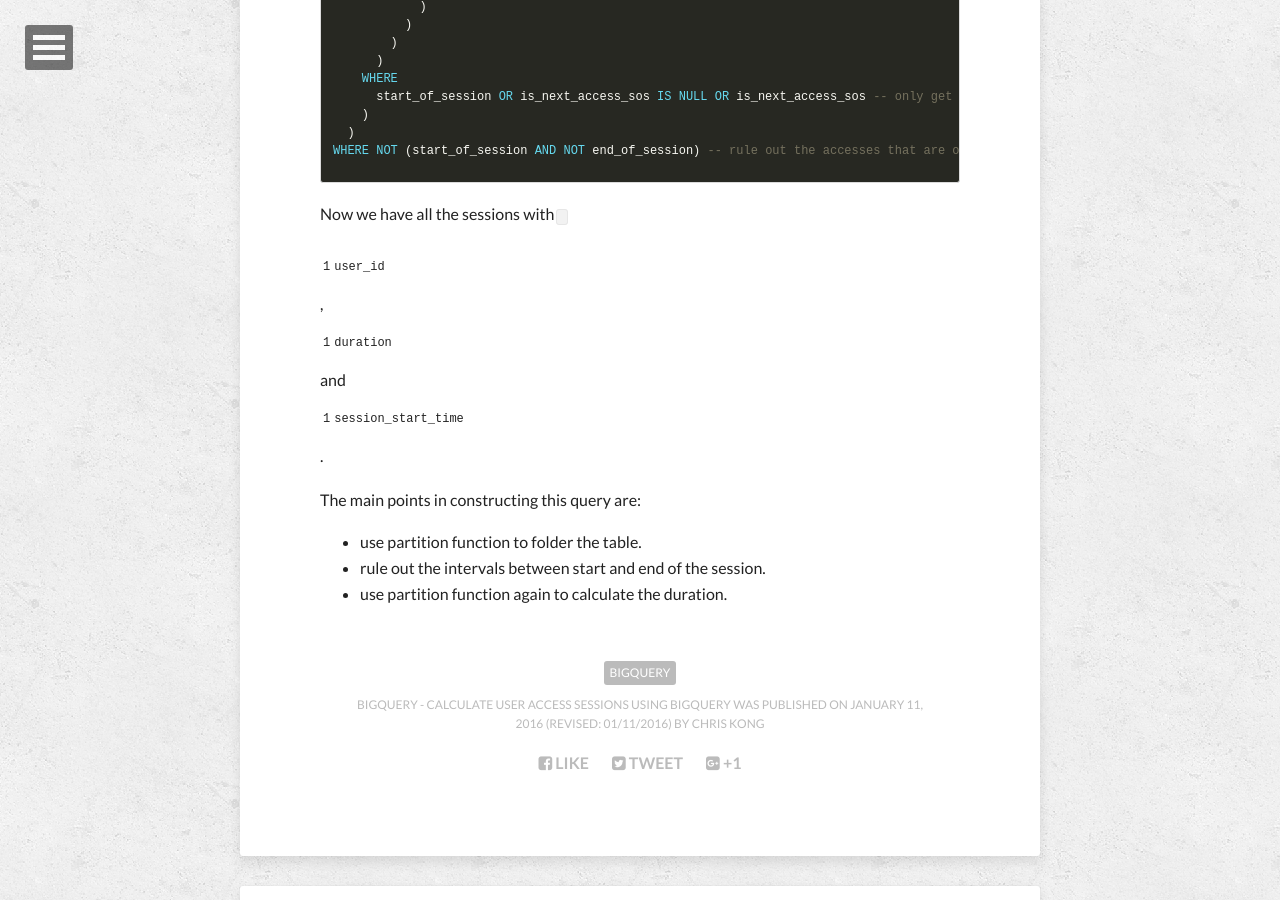
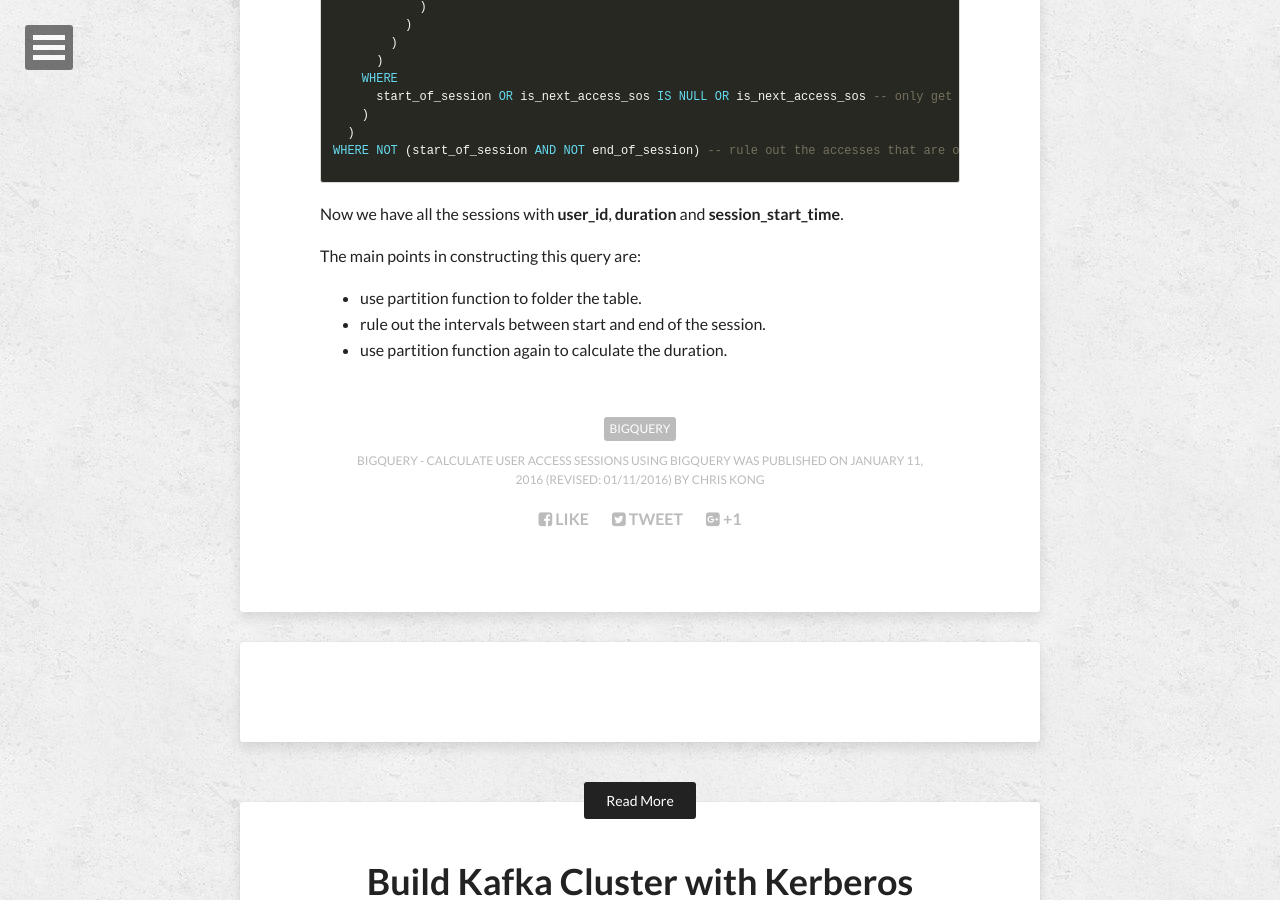
Before and after one commit to visualskyrim/visualskyrim.github.io, a Jekyll site: the page built from _posts/2016-01-11-calculate-user-sessions-using-big-query.md, in a window 1280 px wide and 900 px high, scrolled down 10554 px. Built offline with Jekyll 4.4.1, drawn with Linux system fonts in a browser that asks for light colours; nearby versions of some CDN libraries; comment, search, counter and statistics services are not loaded.

```diff
--- a/_posts/2016-01-11-calculate-user-sessions-using-big-query.md
+++ b/_posts/2016-01-11-calculate-user-sessions-using-big-query.md
@@ -469,7 +469,7 @@ WHERE NOT (start_of_session AND NOT end_of_session) -- rule out the accesses tha
 {% endhighlight %}
 
 
-Now we have all the sessions with `user_id`, `duration` and `session_start_time`.
+Now we have all the sessions with **user_id**, **duration** and **session_start_time**.
 
 The main points in constructing this query are:
 
```
